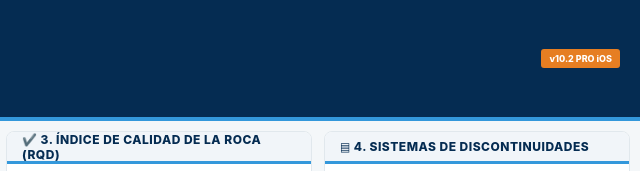
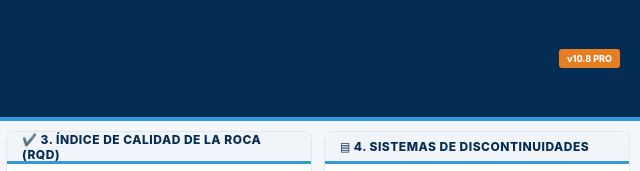
Before and after one commit to thegeologist7-blip/clasificador-rmr-89, a plain HTML site: page index.html in a window 1280 px wide. Shown: the top 171 px of the page, 640-1280 px from the left. Drawn offline with Linux system fonts and the light colour scheme.

Commit message:
Update index.html

```diff
--- a/index.html
+++ b/index.html
@@ -307,7 +307,7 @@ select.in-field {
                 <b>DESCARGO:</b> La veracidad de los datos ingresados es responsabilidad del usuario. Los resultados deben ser validados técnicamente antes de su inclusión en informes oficiales.
             </p>
         </div>
-        <div class="v-box">v10.2 PRO iOS</div>
+        <div class="v-box">v10.8 PRO </div>
     </div>
 
     <div class="grid-main" id="main-container">
```
